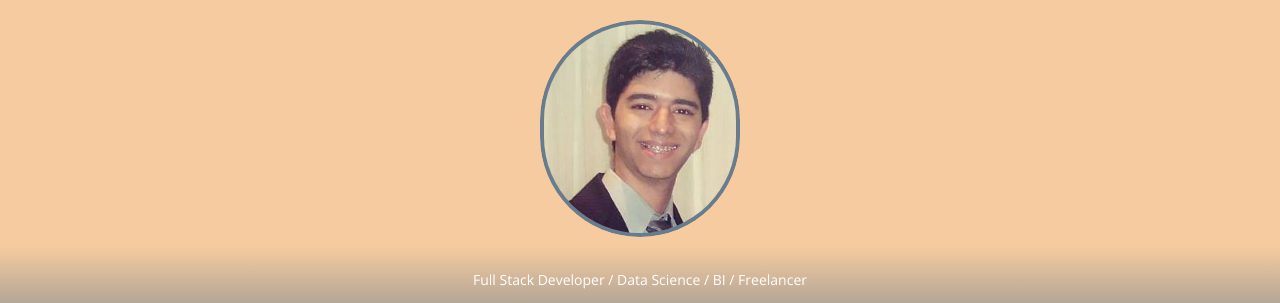
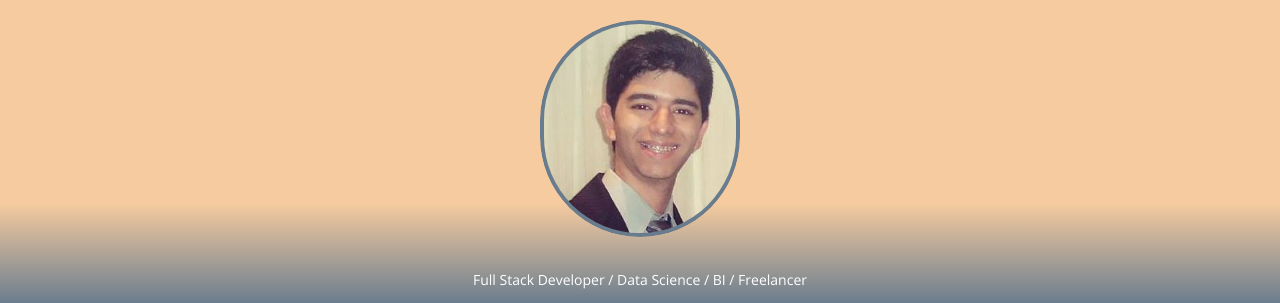
Before and after one commit to rafanthx13/rafanthx13.github.io, a plain HTML site: page index.html in a window 1280 px wide. Shown: the top 303 px of the page. Drawn offline with nearby package versions, Linux system fonts and the light colour scheme.

Commit message:
RandomCommit

```diff
--- a/css/style.css
+++ b/css/style.css
@@ -632,7 +632,7 @@ ul.footer_social li a i:hover {
 	position: relative;
 	text-align: center;
   	padding-top: 240px;
-  	padding-bottom: 215px;
+  	/* padding-bottom: 215px; */ /* Espaçamento do rosa pro azul */
 	background: linear-gradient(180deg, rgba(246,203,159,1) 20%, rgba(105,124,142,1) 30% );
 	background-size: cover;
 }
```
